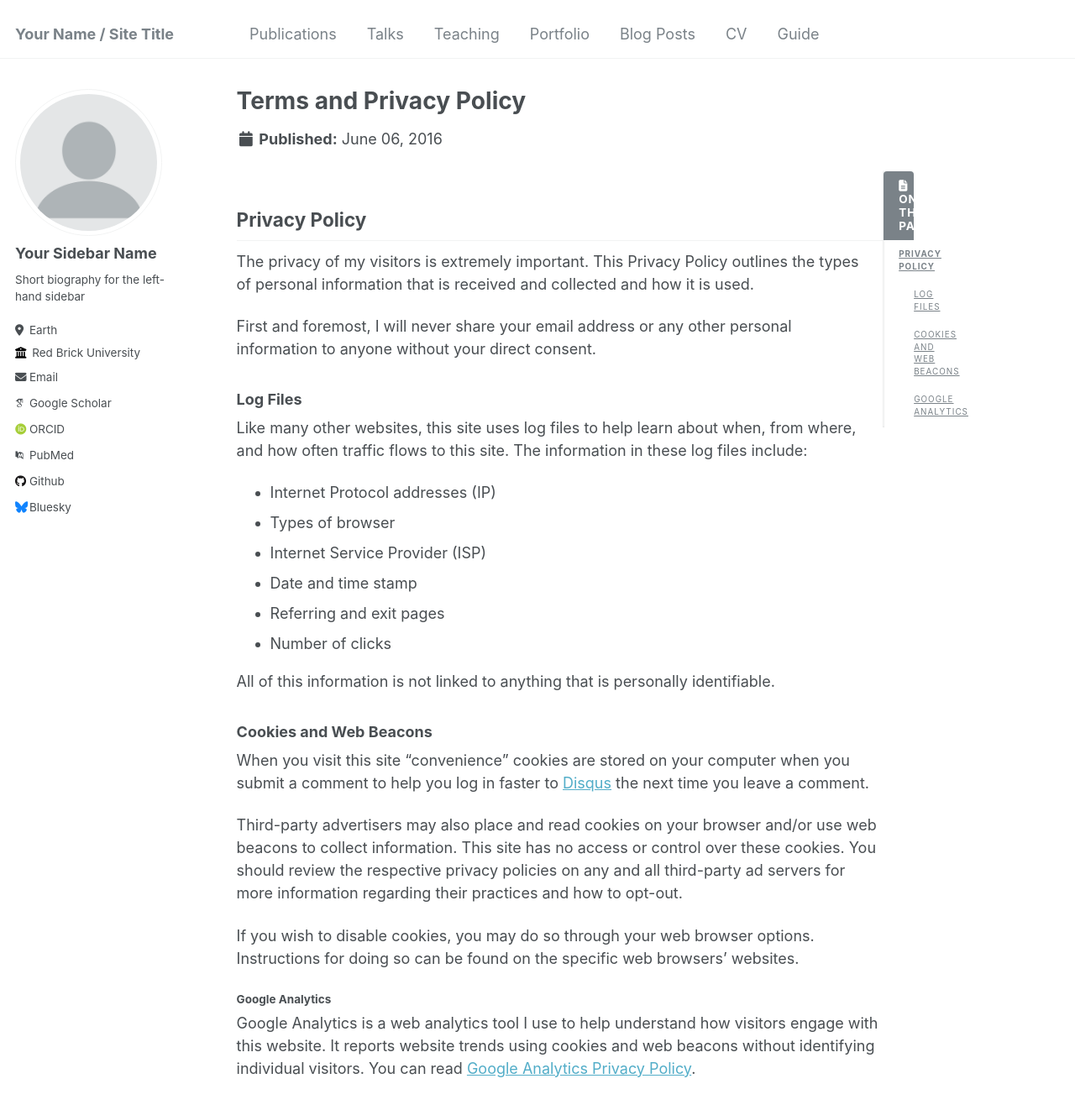
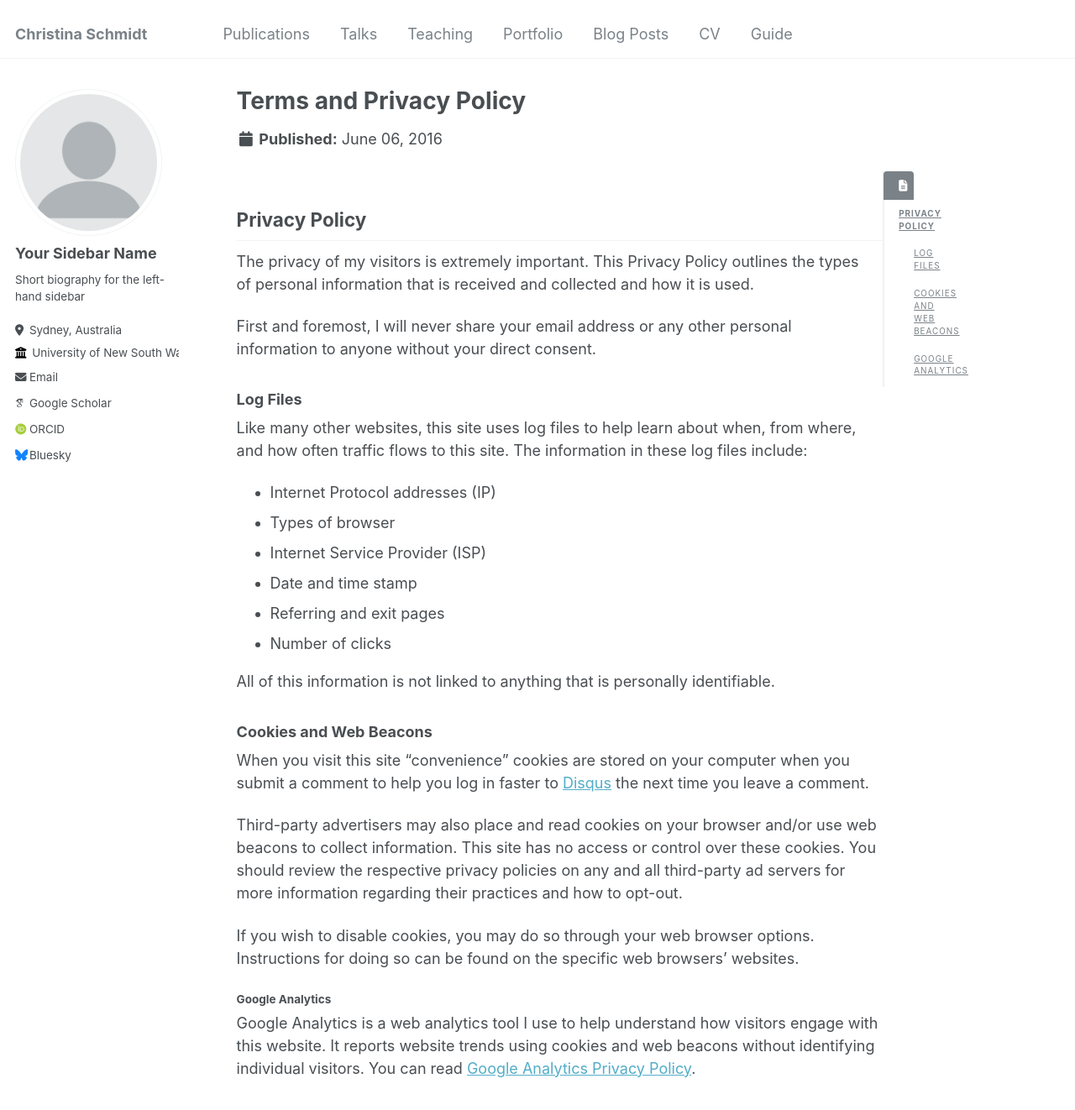
Before and after one commit to schmidt-christina/schmidt-christina.github.io, a Jekyll site: the page built from _pages/terms.md, in a window 1280 px wide and 1400 px high. Shown: the top 1322 px of the window at 84% size. Built offline with Jekyll 4.4.1, drawn with Linux system fonts in a browser that asks for light colours; some web fonts are replaced; part of the change alters nothing that is shown.

Commit message:
Update _config.yml with personal information

```diff
--- a/_config.yml
+++ b/_config.yml
@@ -7,12 +7,12 @@
 # server process.
 
 # Basic Site Settings
-locale                   : "en-US"
-title                    : "Your Name / Site Title"
+locale                   : "en-Uk"
+title                    : "Christina Schmidt"
 title_separator          : "-"
 name                     : &name "Your Name"
 description              : &description "personal description"
-url                      : https://academicpages.github.io # the base hostname & protocol for your site e.g. "https://mmistakes.github.io"
+url                      : https://schmidt-christina.github.io # the base hostname & protocol for your site
 baseurl                  : "" # the subpath of your site, e.g. "/blog"
 repository               : "academicpages/academicpages.github.io"
 
@@ -25,54 +25,19 @@ author:
   name             : "Your Sidebar Name"
   pronouns         : # example: "she/her"
   bio              : "Short biography for the left-hand sidebar"
-  location         : "Earth"
-  employer         : "Red Brick University"
+  location         : "Sydney, Australia"
+  employer         : "University of New South Wales"
   uri              : # URL
-  email            : "none@example.org"
+  email            : "christina.schmidt@unsw.edu.au"
 
   # Academic websites
-  arxiv            : # URL - Update with the correct link to your profile
   googlescholar    : "https://scholar.google.com/citations?user=PS_CX0AAAAAJ"
-  impactstory      : # URL
   orcid            : "http://orcid.org/yourorcidurl"
-  semantic         : # URL
-  pubmed           : "https://www.ncbi.nlm.nih.gov/pubmed/?term=john+snow"
   researchgate     : # URL
-
-  # Repositories and software development
-  bitbucket        : # Username - Update with your username on the site
-  codepen          : # Username
-  dribbble         : # Username
-  github           : "academicpages"
-  kaggle           : # Username
-  stackoverflow    : # User number or user number and name (i.e., use "1" or "1/jeff-atwood")
 
   # Social media
   bluesky          : "bsky.app" # Replace this with you Bluesky username
-  facebook         : # Username
-  flickr           : # Username
-  foursquare       : # Username
-  goodreads        : # Username
-  google_plus      : # Username
-  keybase          : # Username
-  instagram        : # Username
-  lastfm           : # Username
-  linkedin         : # Username
-  mastodon         : # URL
-  medium           : # URL
-  pinterest        : # Username
-  soundcloud       : # Username
-  steam            : # Username
-  telegram         : # URL
-  tumblr           : # Username
   twitter          : # Username for X / Twitter
-  vine             : # Username
-  weibo            : # Username
-  wikipedia        : # Username
-  xing             : # Username
-  youtube          : # Username
-  zhihu            : # URL
-
 
 # Site Settings
 teaser                   :  # filename of teaser fallback teaser image placed in /images/, .e.g. "500x300.png"
```
